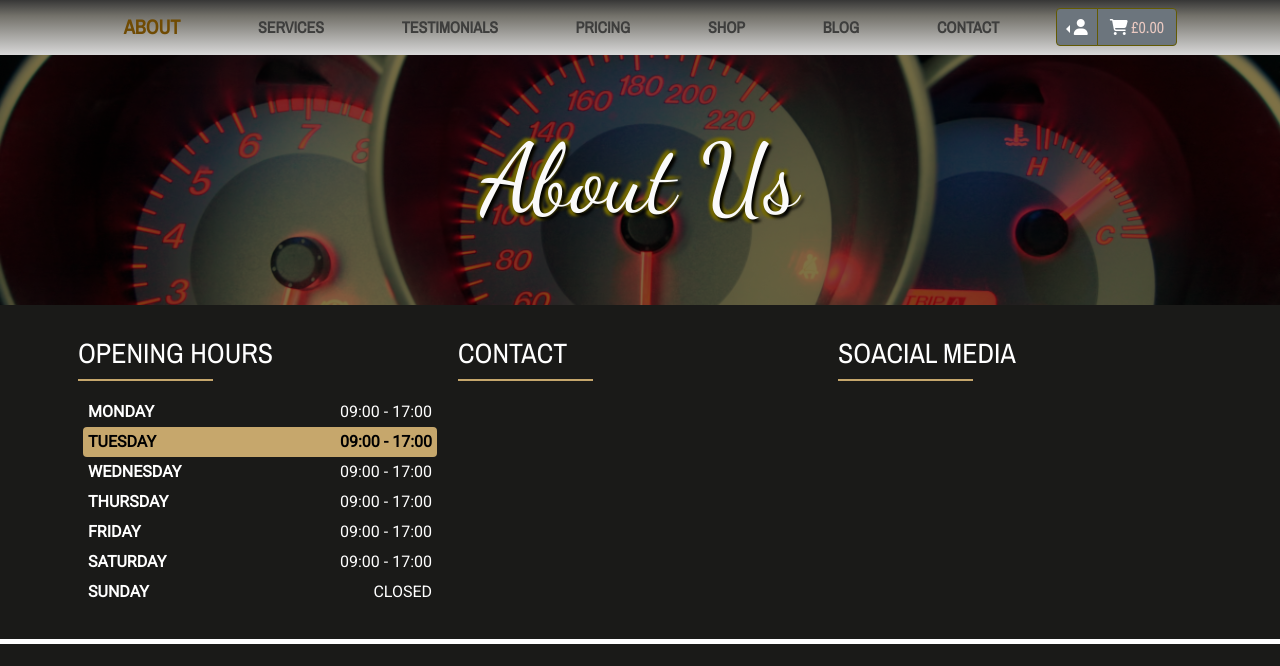
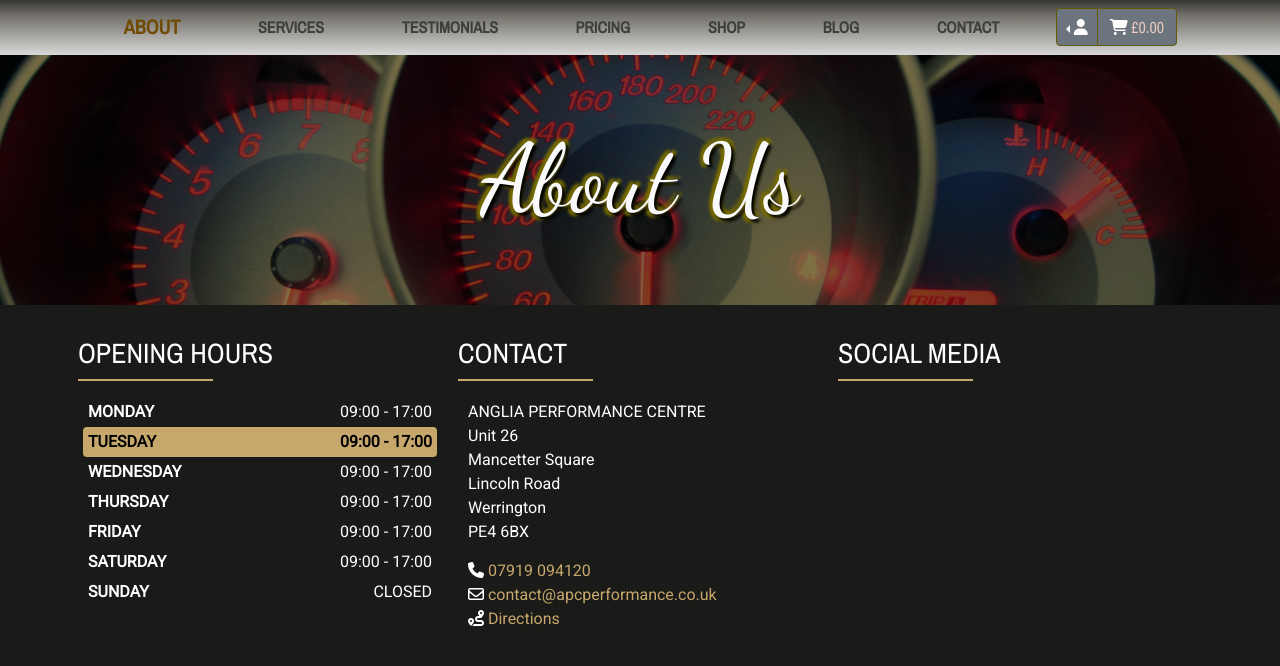
Before and after one commit to Matte-gtr/AngliaPerformanceCentre, a Django app: page /about_us/ in a window 1280 px wide. Shown: the part 156-822 px from the top of the page. Before the commit the page ends 800 px from the top, so only its background shows below. Run offline with Django 3.2, Linux system fonts and the light colour scheme; some libraries are stand-ins or nearby versions.

Commit message:
add address details and contact to footer

```diff
--- a/static/css/base.css
+++ b/static/css/base.css
@@ -136,6 +136,10 @@ body {
     padding: 3px 5px;
 }
 
+.footer-container {
+    padding: 3px 5px;
+}
+
 .footer-active {
     background-color: #c6a76c;
     color: #000000;
@@ -144,6 +148,15 @@ body {
 
 .footer-content {
     padding: 0 5px;
+}
+
+.contact-method a {
+    color: #c6a76c;
+}
+
+.contact-method a:hover {
+    color: #fafafa;
+    text-decoration: none;
 }
 
 /*----------Navbar----------*/
--- a/templates/base.html
+++ b/templates/base.html
@@ -194,7 +194,7 @@
     <footer>
         <div class="container-fluid bg-darker text-white pb-3 pt-3">
             <div class="container">
-                <div class="row">
+                <div class="row lg-expand">
                     <div class="col-12 col-lg-4 p-2 mt-2 mb-2">
                         <h3 class="uppercase">Opening hours</h3>
                         <hr class="footer-hr">
@@ -241,10 +241,34 @@
                     <div class="col-12 col-lg-4 p-2 mt-2 mb-2">
                         <h3 class="uppercase">Contact</h3>
                         <hr class="footer-hr">
+                        <div class="footer-content">
+                            <address class="footer-container mb-1">
+                                <span class="uppercase">Anglia Performance Centre</span><br/>
+                                Unit 26<br/>
+                                Mancetter Square<br/>
+                                Lincoln Road<br/>
+                                Werrington<br/>
+                                PE4 6BX
+                            </address>
+                            <address class="footer-container pt-2 mb-0">
+                                <div class="contact-method">
+                                    <i class="fas fa-phone"></i><a target="_blank" href="tel:07919094120"> 07919 094120</a><br/>
+                                </div>
+                                <div class="contact-method">
+                                    <i class="far fa-envelope"></i><a target="_blank" href="mailto:contact@apcperformance.co.uk"> contact@apcperformance.co.uk</a>
+                                </div>
+                                <div class="contact-method">
+                                    <i class="fas fa-route"></i><a href="https://maps.google.com/maps/dir//PE4+6BX+Mancetter+Square+Peterborough/@52.6067088,-0.2753039,16z/data=!4m5!4m4!1m0!1m2!1m1!1s0x4877f14f53fda31d:0xcc763535023825a6" target="_blank"> Directions</a>
+                                </div>
+                            </address>
+                        </div>
                     </div>
                     <div class="col-12 col-lg-4 p-2 mt-2 mb-2">
-                        <h3 class="uppercase">Soacial Media</h3>
+                        <h3 class="uppercase">Social Media</h3>
                         <hr class="footer-hr">
+                        <div class="footer-content">
+
+                        </div>
                     </div>
                 </div>
             </div>
@@ -284,7 +308,8 @@
                 if ($("#banner").length > 0) {
                     bannerHeight = document.getElementById("banner").offsetHeight;
                 };
-                let height = headerHeight + bannerHeight;
+                let height = headerHeight + bannerHeight - 1;
+                console.log(height);
                 return height;
             }
 
```
